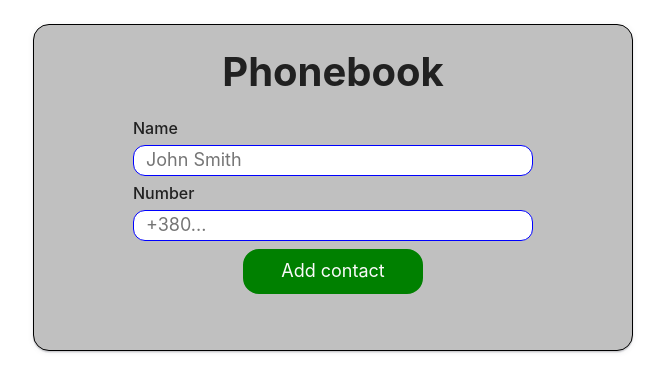
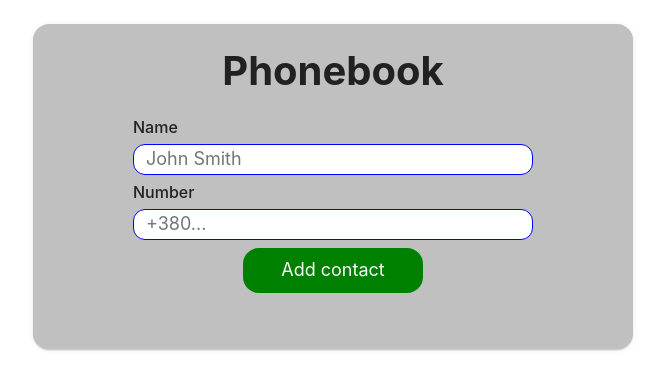
Before and after one commit to OlenaKovalenko/goit-react-hw-02-phonebook, a React (Create React App) app: page / in a window 1280 px wide. Shown: the top 392 px of the page, without its empty margins (307-972 px from the left). Built offline with nearby package versions, Linux system fonts and the light colour scheme.

Commit message:
Update App.styled.js

```diff
--- a/src/components/App.styled.js
+++ b/src/components/App.styled.js
@@ -7,7 +7,7 @@
     padding: ${p => p.theme.spacing(6)};
     background-color: ${p => p.theme.colors.lightGrey};
     border-radius: ${p => p.theme.radii.lg};
-    border: 1px solid ${p => p.theme.colors.grey};
+    border: none;
     box-shadow: 0px 2px 1px rgba(46, 47, 66, 0.08),
     0px 1px 1px rgba(46, 47, 66, 0.16), 0px 1px 6px rgba(46, 47, 66, 0.08);
         text-align: center;
```
